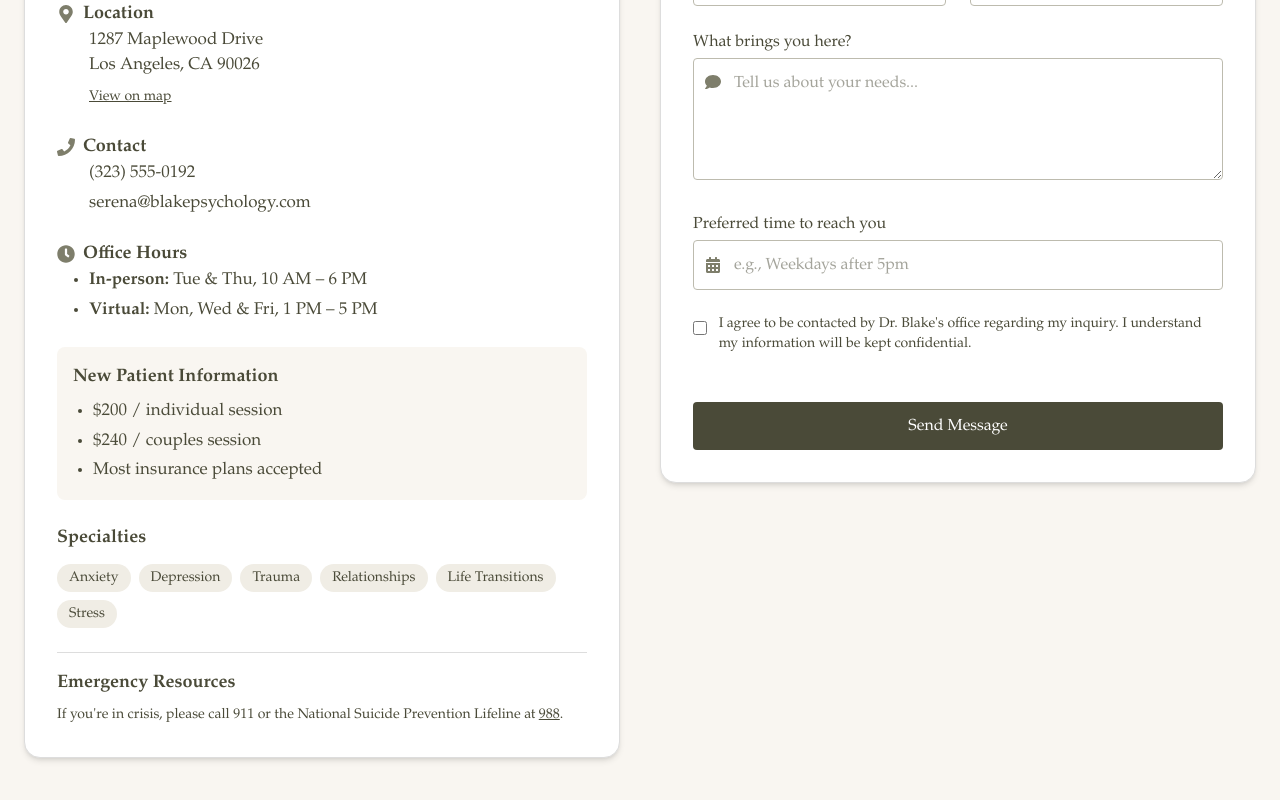
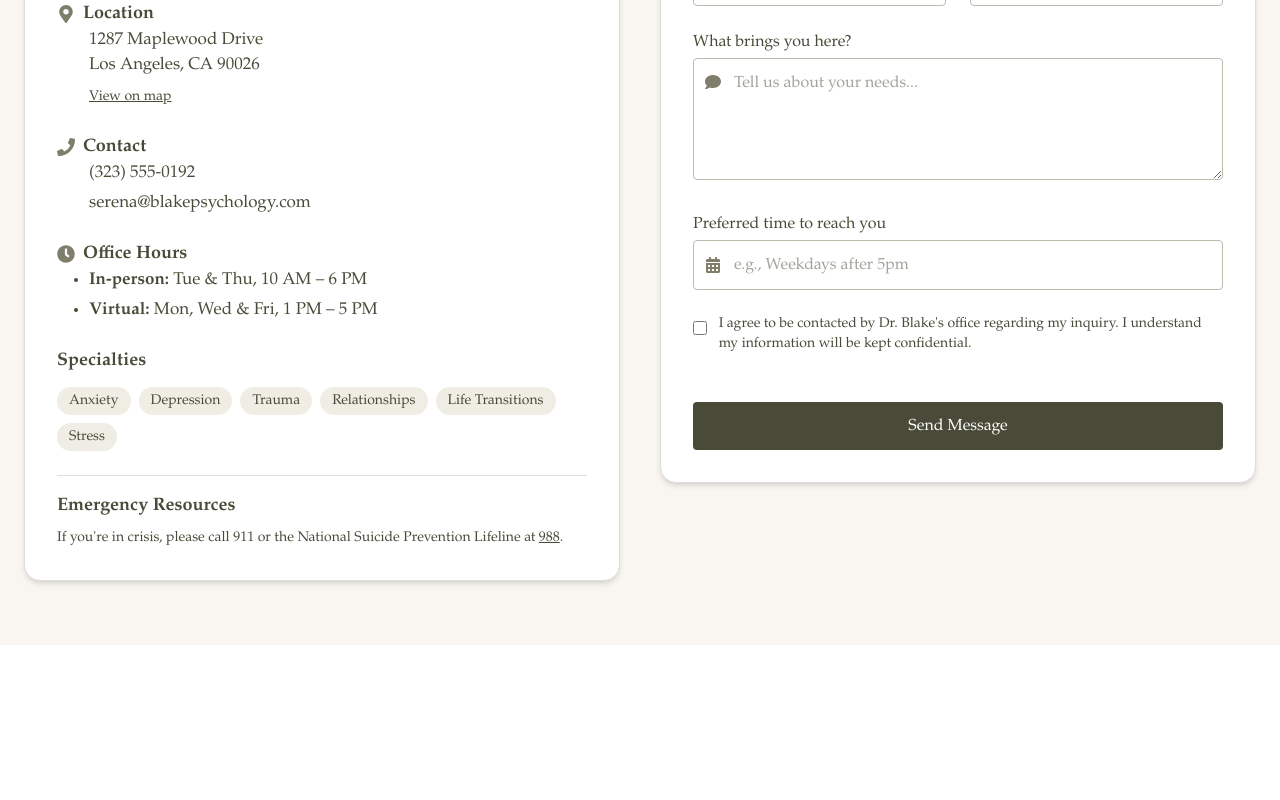
Before and after one commit to vaishnavi899/growmytherapy, a Next.js app: page / in a window 1280 px wide. Shown: the part 4892-5692 px from the top of the page. After the commit the page ends 5537 px from the top, so only its background shows below. Built offline with nearby package versions, Linux system fonts and the light colour scheme; a web font is replaced by a local one.

Commit message:
Update ContactSection.tsx

```diff
--- a/src/app/components/ContactSection.tsx
+++ b/src/app/components/ContactSection.tsx
@@ -1,14 +1,6 @@
 'use client';
 import { useState } from 'react';
-import {
-  FaPhone,
-  FaEnvelope,
-  FaMapMarkerAlt,
-  FaClock,
-  FaUser,
-  FaComment,
-  FaCalendarAlt,
-} from 'react-icons/fa';
+import { FaPhone, FaEnvelope, FaMapMarkerAlt, FaClock, FaUser, FaComment, FaCalendarAlt } from 'react-icons/fa';
 
 export default function ContactSection() {
   const [form, setForm] = useState({
@@ -30,7 +22,7 @@ export default function ContactSection() {
     if (!form.phone.trim()) newErrors.phone = 'Phone is required';
     if (!form.email.trim()) newErrors.email = 'Email is required';
     else if (!/^\S+@\S+\.\S+$/.test(form.email)) newErrors.email = 'Please enter a valid email';
-    if (!form.message.trim()) newErrors.message = `Please share why you're reaching out`;
+    if (!form.message.trim()) newErrors.message = 'Please share why you\'re reaching out';
     if (!form.preferredTime.trim()) newErrors.preferredTime = 'Preferred contact time is required';
     if (!form.consent) newErrors.consent = 'You must agree to be contacted';
     setErrors(newErrors);
@@ -83,7 +75,6 @@ export default function ContactSection() {
   return (
     <section className="bg-[#f9f6f1] py-16 px-4 md:px-6">
       <div className="max-w-7xl mx-auto grid lg:grid-cols-2 gap-10 items-start">
-        {/* Left: Profile Info */}
         <div className="bg-white rounded-2xl shadow-md p-6 md:p-8 border border-[#ddd]">
           <div className="flex flex-col items-center mb-8">
             <div className="w-32 h-32 rounded-full bg-[#f0ede5] mb-4 overflow-hidden">
@@ -102,10 +93,7 @@ export default function ContactSection() {
               <h4 className="text-lg font-semibold flex items-center gap-2">
                 <FaMapMarkerAlt className="text-[#7E7E6B]" /> Location
               </h4>
-              <p className="pl-8">
-                1287 Maplewood Drive<br />
-                Los Angeles, CA 90026
-              </p>
+              <p className="pl-8">1287 Maplewood Drive<br />Los Angeles, CA 90026</p>
               <button className="mt-2 text-sm text-[#4a4a38] underline hover:text-[#072c27] pl-8">
                 View on map
               </button>
@@ -117,14 +105,10 @@ export default function ContactSection() {
               </h4>
               <div className="pl-8 space-y-1">
                 <p>
-                  <a href="tel:+13235550192" className="hover:underline">
-                    (323) 555-0192
-                  </a>
+                  <a href="tel:+13235550192" className="hover:underline">(323) 555-0192</a>
                 </p>
                 <p>
-                  <a href="mailto:serena@blakepsychology.com" className="hover:underline">
-                    serena@blakepsychology.com
-                  </a>
+                  <a href="mailto:serena@blakepsychology.com" className="hover:underline">serena@blakepsychology.com</a>
                 </p>
               </div>
             </div>
@@ -134,23 +118,12 @@ export default function ContactSection() {
                 <FaClock className="text-[#7E7E6B]" /> Office Hours
               </h4>
               <ul className="list-disc ml-5 pl-3 space-y-1">
-                <li>
-                  <strong>In-person:</strong> Tue & Thu, 10 AM – 6 PM
-                </li>
-                <li>
-                  <strong>Virtual:</strong> Mon, Wed & Fri, 1 PM – 5 PM
-                </li>
+                <li><strong>In-person:</strong> Tue & Thu, 10 AM – 6 PM</li>
+                <li><strong>Virtual:</strong> Mon, Wed & Fri, 1 PM – 5 PM</li>
               </ul>
             </div>
 
-            <div className="bg-[#f9f6f1] p-4 rounded-lg">
-              <h4 className="text-lg font-semibold">New Patient Information</h4>
-              <ul className="list-disc ml-5 space-y-1 mt-2">
-                <li>$200 / individual session</li>
-                <li>$240 / couples session</li>
-                <li>Most insurance plans accepted</li>
-              </ul>
-            </div>
+
 
             <div>
               <h4 className="text-lg font-semibold">Specialties</h4>
@@ -166,14 +139,12 @@ export default function ContactSection() {
             <div className="pt-4 border-t border-[#ddd]">
               <h4 className="text-lg font-semibold">Emergency Resources</h4>
               <p className="text-sm mt-2">
-                If you&apos;re in crisis, please call 911 or the National Suicide Prevention Lifeline at{' '}
-                <a href="tel:988" className="underline">988</a>.
+                If you're in crisis, please call 911 or the National Suicide Prevention Lifeline at <a href="tel:988" className="underline">988</a>.
               </p>
             </div>
           </div>
         </div>
 
-        {/* Right: Contact Form */}
         <div className="bg-white rounded-2xl shadow-md p-6 md:p-8 border border-[#ddd]">
           <h2 className="text-3xl md:text-4xl font-serif text-[#4a4a38] text-center mb-8">
             Contact Dr. Blake
@@ -185,7 +156,7 @@ export default function ContactSection() {
                 Thank you for reaching out!
               </div>
               <p className="text-[#4a4a38] mb-6">
-                Your message has been received. Dr. Blake or her team will contact you within 24–48 hours.
+                Your message has been received. Dr. Blake or her team will contact you within 24-48 hours.
               </p>
               <button
                 onClick={() => setSubmitted(false)}
@@ -288,7 +259,8 @@ export default function ContactSection() {
                   className="mt-1 h-5 w-5 rounded border-[#bdbbae] focus:ring-[#4a4a38]"
                 />
                 <label htmlFor="consent" className="text-sm">
-                  I agree to be contacted by Dr. Blake&apos;s office regarding my inquiry. I understand my information will be kept confidential.
+                  I agree to be contacted by Dr. Blake's office regarding my inquiry.
+                  I understand my information will be kept confidential.
                 </label>
               </div>
               {errors.consent && <p className="text-red-600 text-sm mt-1">{errors.consent}</p>}
```
